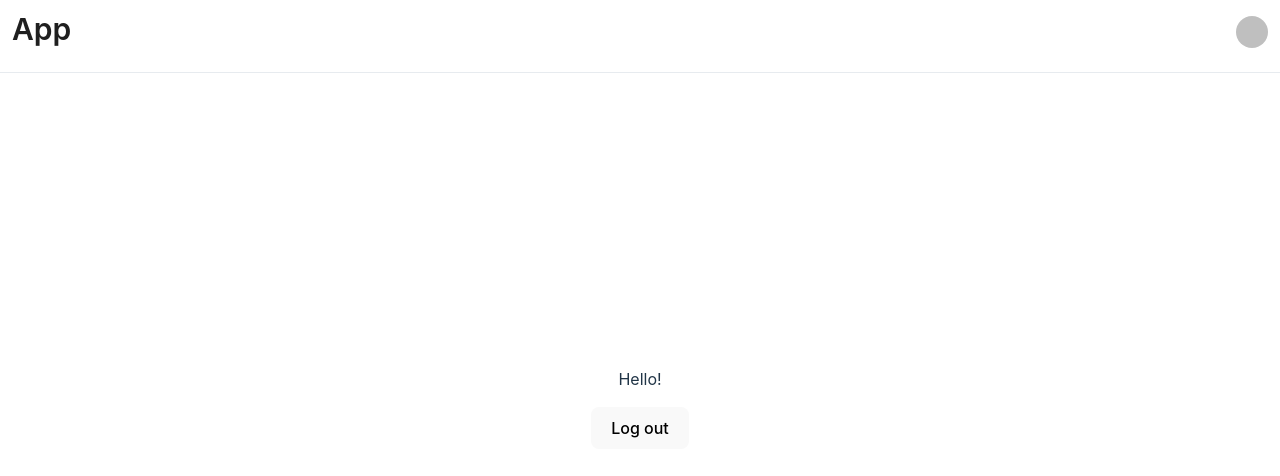
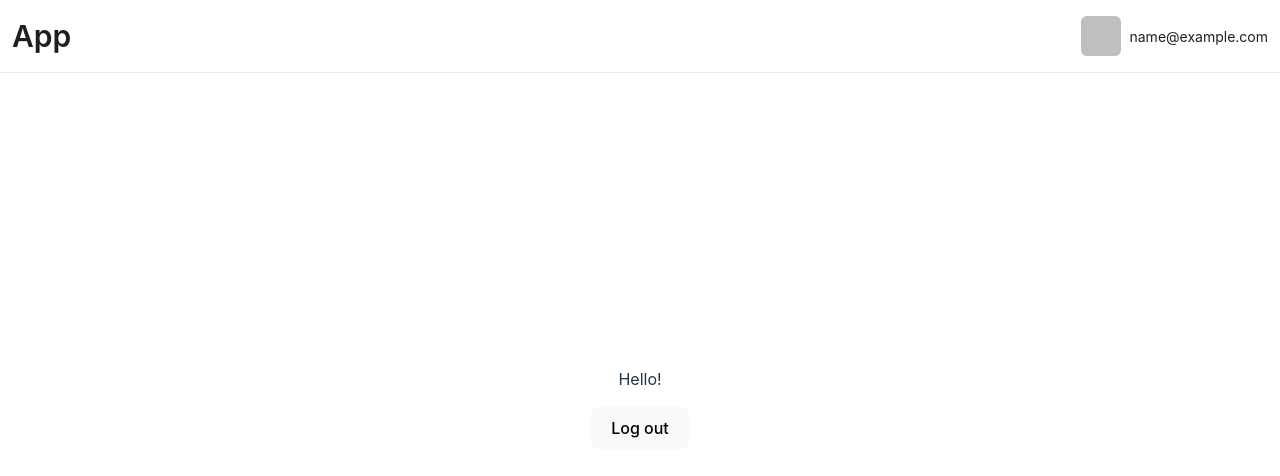
Before and after one commit to KnownAimZ/geo-sharing, a React (Vite) app in the folder frontend/: page / in a window 1280 px wide. Shown: the top 476 px of the page. Built offline with nearby package versions, Linux system fonts and the light colour scheme; no server answers; sample sign-in values are in the browser's storage; the HTML template or start-up script is replaced by a standard one.

Commit message:
Updated register logic

```diff
--- a/frontend/src/api.ts
+++ b/frontend/src/api.ts
@@ -1,4 +1,5 @@
-import axios from "axios";
+import { FormInstance, notification } from "antd";
+import axios, { AxiosError } from "axios";
 
 export type Response<T extends Record<string, string | number>> = T & {
   message: string;
@@ -47,3 +48,31 @@ export const axiosInstance = axios.create({
     "Content-Type": "application/json",
   },
 });
+
+export const handleApiFormError = async (
+  callback: () => void,
+  form: FormInstance
+) => {
+  try {
+    await callback();
+  } catch (error: Error | AxiosError) {
+    if (!axios.isAxiosError(error)) {
+      notification.error({ message: "Oops, something went wrong!" });
+      return;
+    }
+    const _data = error.response?.data as ErrorResponse;
+    console.log(_data);
+    const errorNames = Object.keys(_data.errors);
+    if (
+      !errorNames.length ||
+      (errorNames.length === 1 && errorNames.includes("error"))
+    ) {
+      notification.error({ message: _data.message });
+      return;
+    }
+    const formattedErrors = Object.entries(_data.errors).map(
+      ([name, value]) => ({ name: name, errors: value })
+    );
+    form.setFields(formattedErrors);
+  }
+};
--- a/frontend/src/feature/auth/register.tsx
+++ b/frontend/src/feature/auth/register.tsx
@@ -1,9 +1,11 @@
 import { Button, Form, Input } from "antd";
-import { axiosInstance, setToken } from "../../api";
+import { axiosInstance, handleApiFormError, setToken } from "../../api";
 import React, { useEffect } from "react";
 import { Link, useNavigate } from "react-router-dom";
 import { setUser, User } from "./authSlice";
 import { useAppDispatch, useAppSelector } from "../../hooks";
+
+const { useForm } = Form;
 
 type TRegister = {
   first_name: string;
@@ -17,16 +19,10 @@ export const Register = () => {
   const dispatch = useAppDispatch();
   const user = useAppSelector((state) => state.user.user);
   const navigate = useNavigate();
+  const [form] = useForm();
 
-  const onFinish = async (values: TRegister) => {
+  const loadUser = async (values: TRegister) => {
     const { data } = await axiosInstance.post("users/sign-up", values);
-    console.log(data);
-    // const data = {
-    //   token: "123sfadxzxcc",
-    //   last_name: "Bokii",
-    //   email: "nikita.bokiy2001@gmail.com",
-    //   user_id: 1,
-    // };
 
     if (!data) {
       return;
@@ -44,6 +40,10 @@ export const Register = () => {
     dispatch(setUser(user));
   };
 
+  const onFinish = async (values: TRegister) => {
+    handleApiFormError(() => loadUser(values), form);
+  };
+
   useEffect(() => {
     if (user) {
       navigate("/");
@@ -57,6 +57,7 @@ export const Register = () => {
         initialValues={{ remember: true }}
         onFinish={onFinish}
         autoComplete="off"
+        form={form}
       >
         <Form.Item
           label="First name"
--- a/frontend/src/feature/profile/profile.tsx
+++ b/frontend/src/feature/profile/profile.tsx
@@ -1,11 +1,9 @@
 import React, { useEffect } from "react";
-import { axiosInstance, getToken } from "../../api";
+import { axiosInstance } from "../../api";
 
 export const Profile = () => {
   const loadProfile = async () => {
-    const { data } = await axiosInstance.get(
-      "/users/profile"
-    );
+    const { data } = await axiosInstance.get("/users/profile");
     console.log(data);
   };
 
--- a/frontend/src/feature/profile/topbar.scss
+++ b/frontend/src/feature/profile/topbar.scss
@@ -11,11 +11,17 @@
 
   > .ant-typography {
     margin-top: 0;
+    margin-bottom: 0;
   }
 
   &__content {
     margin-left: auto;
     display: flex;
+    align-items: center;
     height: 100%;
+
+    > .ant-avatar {
+      margin-right: 8px;
+    }
   }
 }
--- a/frontend/src/feature/profile/topbar.tsx
+++ b/frontend/src/feature/profile/topbar.tsx
@@ -1,9 +1,11 @@
 import Title from "antd/es/typography/Title";
 import { useAppSelector } from "../../hooks";
 import React from "react";
-import { Avatar } from "antd";
+import { Avatar, Space, Typography } from "antd";
 import { User } from "../auth/authSlice";
 import "./topbar.scss";
+
+const { Text } = Typography;
 
 export const Topbar = () => {
   const user = useAppSelector((state) => state.user.user);
@@ -13,11 +15,22 @@ export const Topbar = () => {
     return user.first_name[0] + user.last_name[0];
   };
 
+  const getFullName = (user: User | null) => {
+    if (!user || !user.first_name || !user.last_name) return;
+    return `${user.first_name} ${user.last_name}`;
+  };
+
   return (
     <div className="topbar">
       <Title level={2}>App</Title>
       <div className="topbar__content">
-        <Avatar>{getFirstLetters(user)}</Avatar>
+        <Avatar shape="square" size={40}>
+          {getFirstLetters(user)}
+        </Avatar>
+        <Space direction="vertical" size={0} align="start">
+          <Text>{getFullName(user)}</Text>
+          <Text>{user?.email}</Text>
+        </Space>
       </div>
     </div>
   );
```
